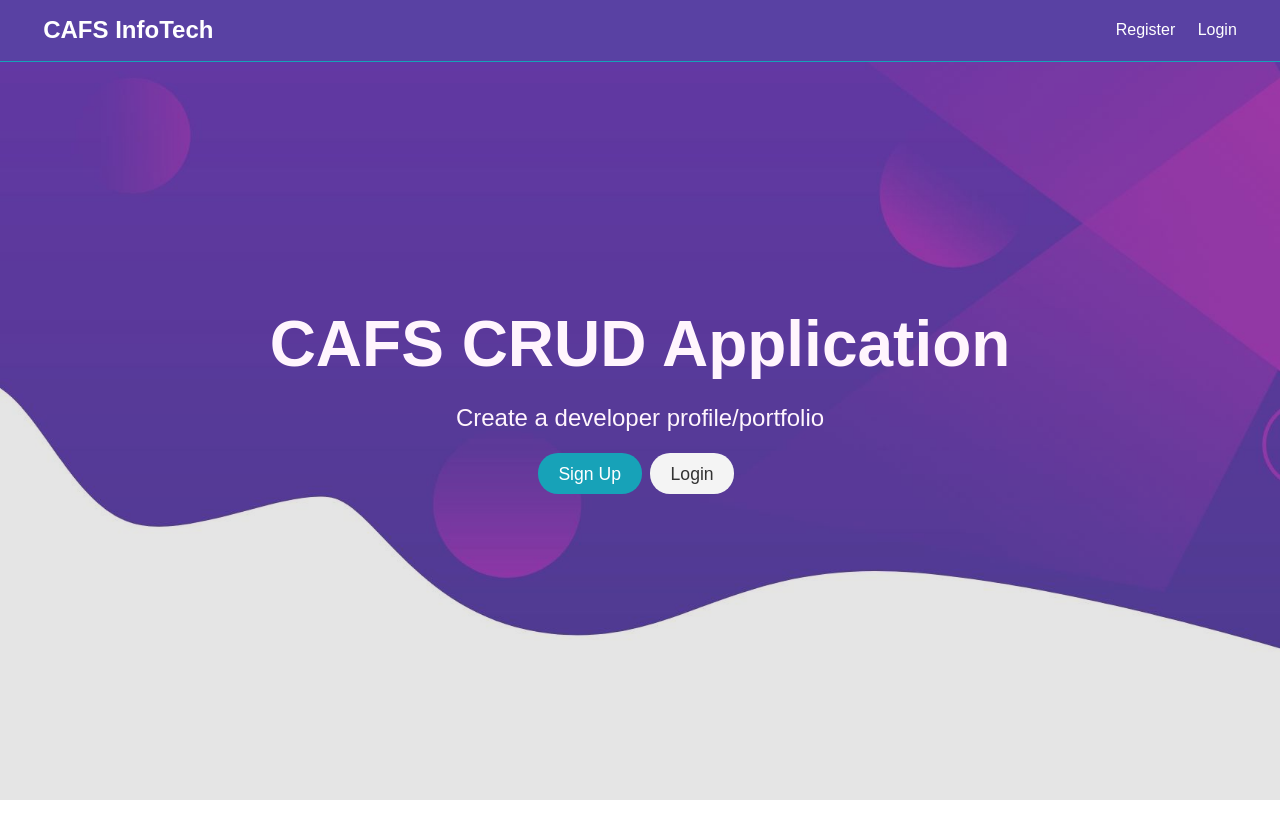
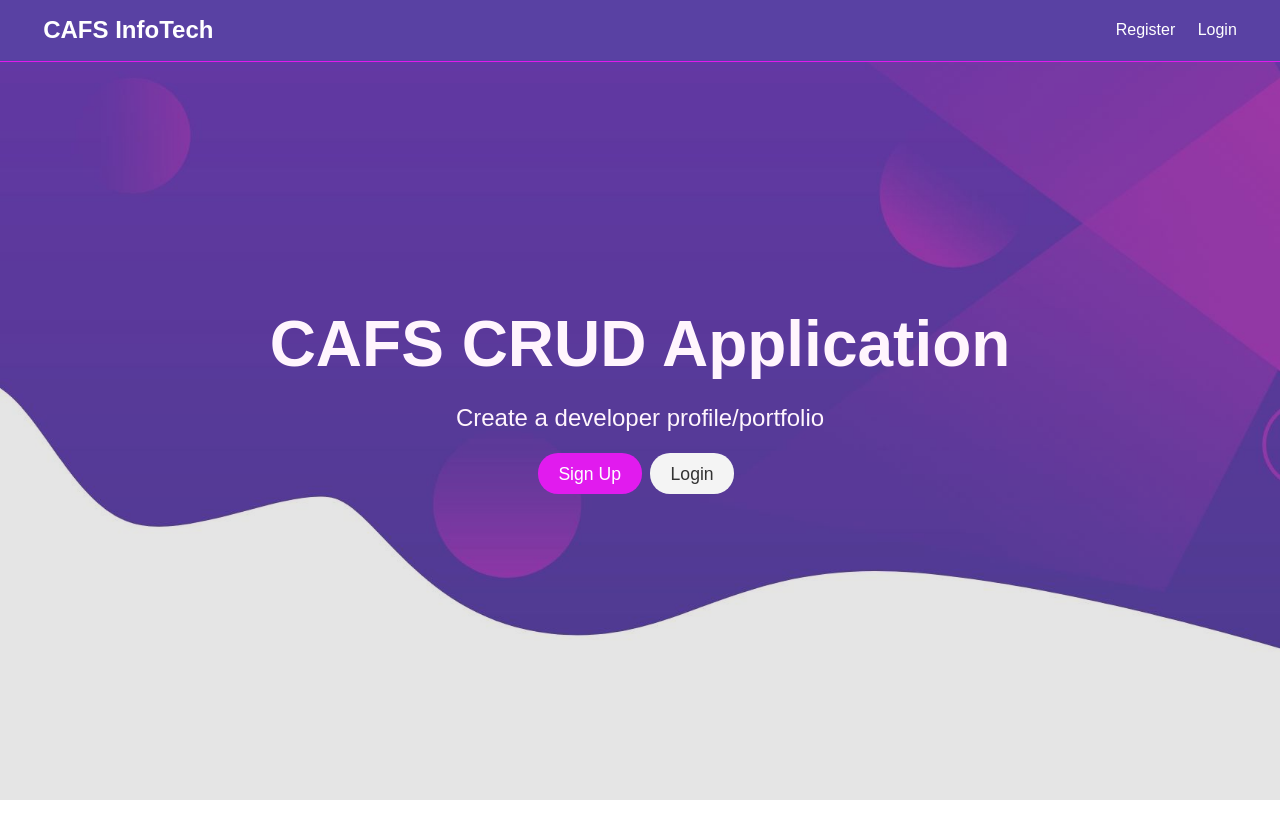
Before and after one commit to Mithun-joe/CAFS-task, a React (Create React App) app in the folder client/: page / in a window 1280 px wide. Shown: the top 838 px of the page. Built offline with nearby package versions, Linux system fonts and the light colour scheme.

Commit message:
UI Updated

```diff
--- a/client/src/App.css
+++ b/client/src/App.css
@@ -1,6 +1,6 @@
 /* Global Styles */
 :root {
-  --primary-color: #17a2b8;
+  --primary-color: #e11bee;
   --dark-color: #343a40;
   --light-color: #f4f4f4;
   --danger-color: #dc3545;
```
